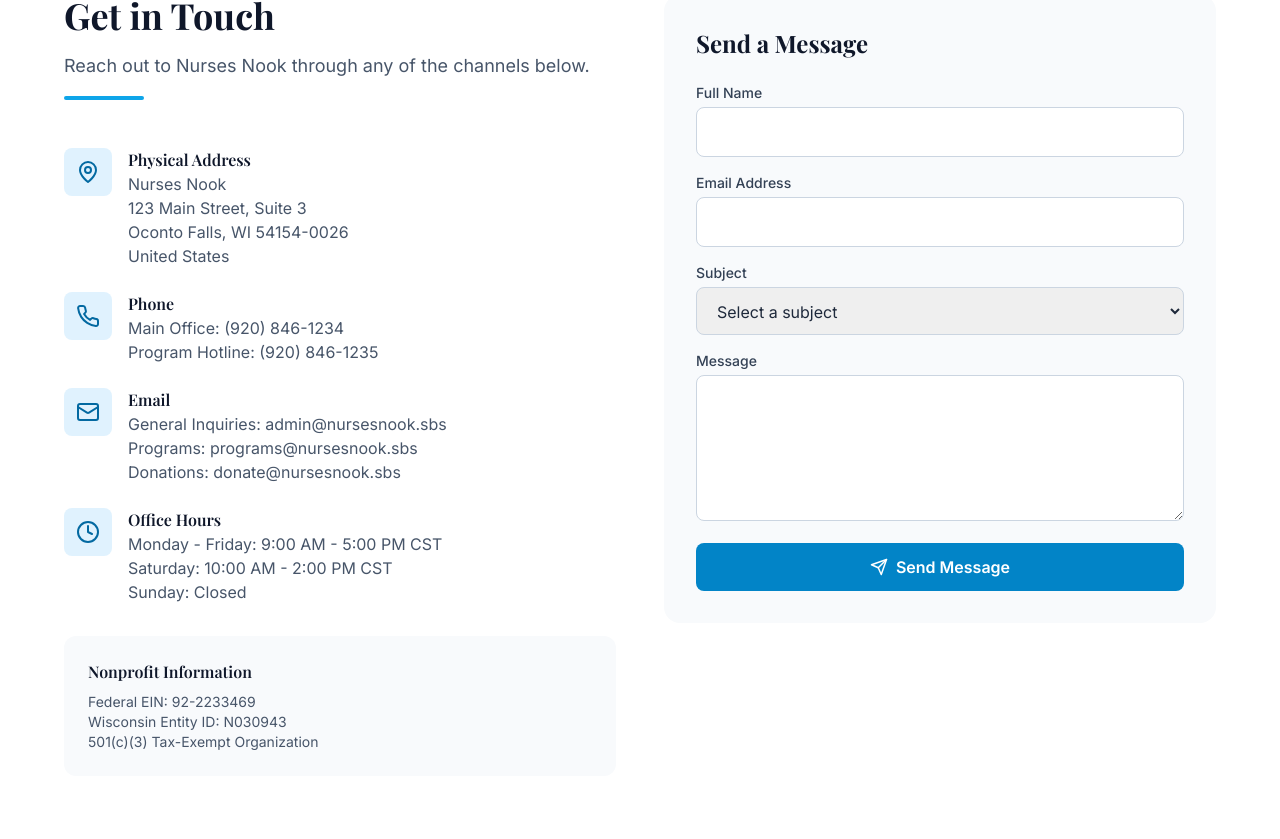
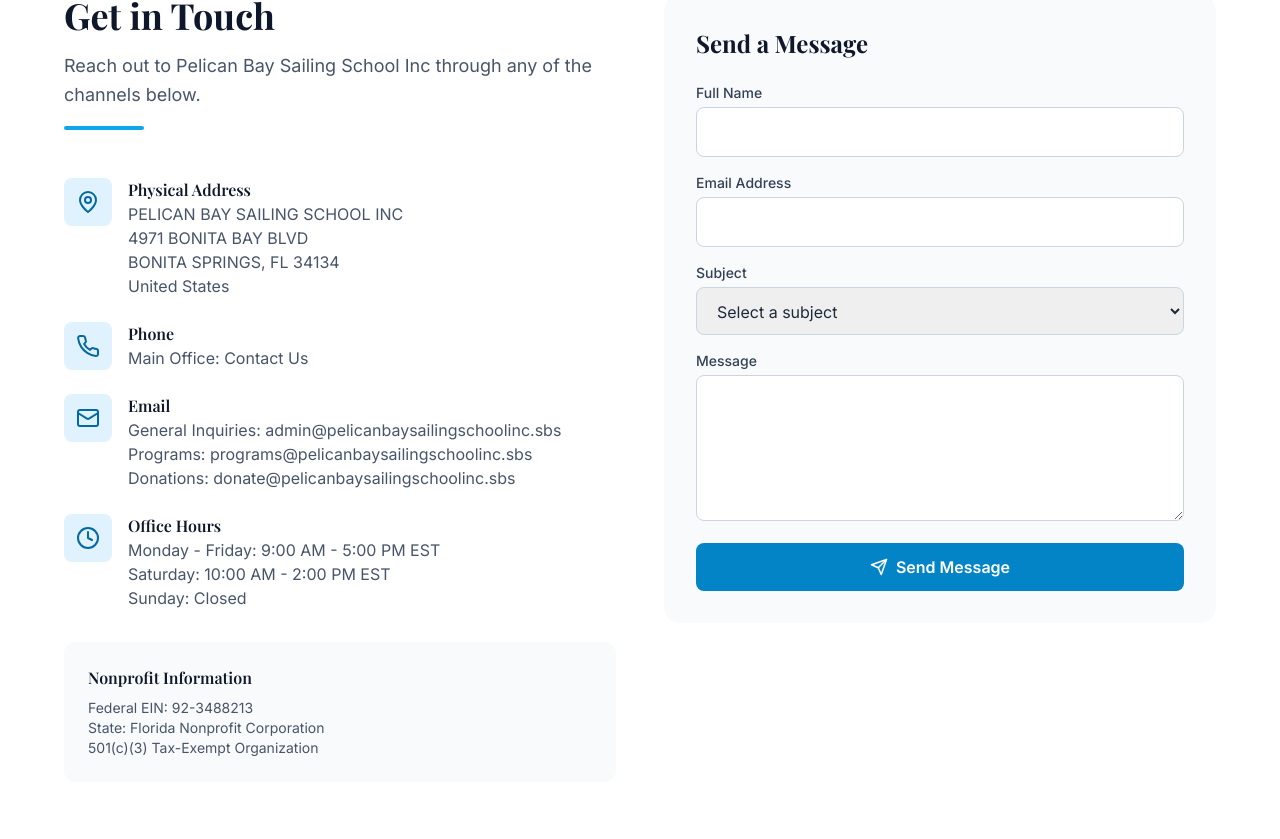
Before and after one commit to irmafiguero199/nurses-nook, a React (Vite) app in the folder nurses-nook-website/: page /contact in a window 1280 px wide. Shown: the part 461-1300 px from the top of the page. Built offline with nearby package versions, Linux system fonts and the light colour scheme.

Commit message:
Update Contact page for Pelican Bay Sailing School

```diff
--- a/nurses-nook-website/src/pages/Contact.jsx
+++ b/nurses-nook-website/src/pages/Contact.jsx
@@ -17,15 +17,15 @@
   return (
     <>
       <Helmet>
-        <title>Contact | Nurses Nook - Oconto Falls, Wisconsin</title>
-        <meta name="description" content="Contact Nurses Nook at 123 Main Street, Suite 3, Oconto Falls, WI 54154-0026. Email: admin@nursesnook.sbs. Phone: (920) 846-1234. EIN 92-2233469." />
-        <link rel="canonical" href="https://nursesnook.sbs/contact" />
+        <title>Contact | Pelican Bay Sailing School Inc - Bonita Springs, Florida</title>
+        <meta name="description" content="Contact Pelican Bay Sailing School Inc at 4971 BONITA BAY BLVD, BONITA SPRINGS, FL 34134. Email: admin@pelicanbaysailingschoolinc.sbs. EIN: 92-3488213." />
+        <link rel="canonical" href="https://pelicanbaysailingschoolinc.sbs/contact" />
       </Helmet>
 
       <section className="bg-primary-700 text-white py-20">
         <div className="container-custom text-center">
           <h1 className="text-4xl md:text-5xl font-bold mb-4">Contact Us</h1>
-          <p className="text-xl text-primary-100 max-w-2xl mx-auto">We are here to answer your questions about programs, partnerships, donations, and more.</p>
+          <p className="text-xl text-primary-100 max-w-2xl mx-auto">We are here to answer your questions about sailing programs, partnerships, donations, and more.</p>
         </div>
       </section>
 
@@ -33,15 +33,15 @@
         <div className="container-custom">
           <div className="grid grid-cols-1 lg:grid-cols-2 gap-12">
             <div>
-              <SectionHeader title="Get in Touch" subtitle="Reach out to Nurses Nook through any of the channels below." centered={false} />
+              <SectionHeader title="Get in Touch" subtitle="Reach out to Pelican Bay Sailing School Inc through any of the channels below." centered={false} />
               <div className="space-y-6">
                 <div className="flex items-start gap-4">
                   <div className="w-12 h-12 bg-primary-100 rounded-lg flex items-center justify-center shrink-0"><MapPin className="text-primary-700" size={24} /></div>
                   <div>
                     <h3 className="font-semibold text-slate-900">Physical Address</h3>
-                    <p className="text-slate-600">Nurses Nook</p>
-                    <p className="text-slate-600">123 Main Street, Suite 3</p>
-                    <p className="text-slate-600">Oconto Falls, WI 54154-0026</p>
+                    <p className="text-slate-600">PELICAN BAY SAILING SCHOOL INC</p>
+                    <p className="text-slate-600">4971 BONITA BAY BLVD</p>
+                    <p className="text-slate-600">BONITA SPRINGS, FL 34134</p>
                     <p className="text-slate-600">United States</p>
                   </div>
                 </div>
@@ -49,33 +49,32 @@
                   <div className="w-12 h-12 bg-primary-100 rounded-lg flex items-center justify-center shrink-0"><Phone className="text-primary-700" size={24} /></div>
                   <div>
                     <h3 className="font-semibold text-slate-900">Phone</h3>
-                    <p className="text-slate-600">Main Office: (920) 846-1234</p>
-                    <p className="text-slate-600">Program Hotline: (920) 846-1235</p>
+                    <p className="text-slate-600">Main Office: Contact Us</p>
                   </div>
                 </div>
                 <div className="flex items-start gap-4">
                   <div className="w-12 h-12 bg-primary-100 rounded-lg flex items-center justify-center shrink-0"><Mail className="text-primary-700" size={24} /></div>
                   <div>
                     <h3 className="font-semibold text-slate-900">Email</h3>
-                    <p className="text-slate-600">General Inquiries: admin@nursesnook.sbs</p>
-                    <p className="text-slate-600">Programs: programs@nursesnook.sbs</p>
-                    <p className="text-slate-600">Donations: donate@nursesnook.sbs</p>
+                    <p className="text-slate-600">General Inquiries: admin@pelicanbaysailingschoolinc.sbs</p>
+                    <p className="text-slate-600">Programs: programs@pelicanbaysailingschoolinc.sbs</p>
+                    <p className="text-slate-600">Donations: donate@pelicanbaysailingschoolinc.sbs</p>
                   </div>
                 </div>
                 <div className="flex items-start gap-4">
                   <div className="w-12 h-12 bg-primary-100 rounded-lg flex items-center justify-center shrink-0"><Clock className="text-primary-700" size={24} /></div>
                   <div>
                     <h3 className="font-semibold text-slate-900">Office Hours</h3>
-                    <p className="text-slate-600">Monday - Friday: 9:00 AM - 5:00 PM CST</p>
-                    <p className="text-slate-600">Saturday: 10:00 AM - 2:00 PM CST</p>
+                    <p className="text-slate-600">Monday - Friday: 9:00 AM - 5:00 PM EST</p>
+                    <p className="text-slate-600">Saturday: 10:00 AM - 2:00 PM EST</p>
                     <p className="text-slate-600">Sunday: Closed</p>
                   </div>
                 </div>
               </div>
               <div className="mt-8 p-6 bg-slate-50 rounded-xl">
                 <h3 className="font-semibold text-slate-900 mb-2">Nonprofit Information</h3>
-                <p className="text-sm text-slate-600">Federal EIN: 92-2233469</p>
-                <p className="text-sm text-slate-600">Wisconsin Entity ID: N030943</p>
+                <p className="text-sm text-slate-600">Federal EIN: 92-3488213</p>
+                <p className="text-sm text-slate-600">State: Florida Nonprofit Corporation</p>
                 <p className="text-sm text-slate-600">501(c)(3) Tax-Exempt Organization</p>
               </div>
             </div>
@@ -92,7 +91,7 @@
                   <form onSubmit={handleSubmit} className="space-y-4">
                     <div><label className="block text-sm font-medium text-slate-700 mb-1">Full Name</label><input type="text" required value={formData.name} onChange={e => setFormData({...formData, name: e.target.value})} className="w-full px-4 py-3 rounded-lg border border-slate-300 focus:ring-2 focus:ring-primary-500 outline-none" /></div>
                     <div><label className="block text-sm font-medium text-slate-700 mb-1">Email Address</label><input type="email" required value={formData.email} onChange={e => setFormData({...formData, email: e.target.value})} className="w-full px-4 py-3 rounded-lg border border-slate-300 focus:ring-2 focus:ring-primary-500 outline-none" /></div>
-                    <div><label className="block text-sm font-medium text-slate-700 mb-1">Subject</label><select required value={formData.subject} onChange={e => setFormData({...formData, subject: e.target.value})} className="w-full px-4 py-3 rounded-lg border border-slate-300 focus:ring-2 focus:ring-primary-500 outline-none"><option value="">Select a subject</option><option value="programs">Programs & Services</option><option value="donate">Donations & Sponsorship</option><option value="volunteer">Volunteering</option><option value="partnership">Partnership Opportunities</option><option value="media">Media Inquiry</option><option value="other">Other</option></select></div>
+                    <div><label className="block text-sm font-medium text-slate-700 mb-1">Subject</label><select required value={formData.subject} onChange={e => setFormData({...formData, subject: e.target.value})} className="w-full px-4 py-3 rounded-lg border border-slate-300 focus:ring-2 focus:ring-primary-500 outline-none"><option value="">Select a subject</option><option value="programs">Sailing Programs & Courses</option><option value="donate">Donations & Sponsorship</option><option value="volunteer">Volunteering</option><option value="partnership">Partnership Opportunities</option><option value="media">Media Inquiry</option><option value="other">Other</option></select></div>
                     <div><label className="block text-sm font-medium text-slate-700 mb-1">Message</label><textarea rows={5} required value={formData.message} onChange={e => setFormData({...formData, message: e.target.value})} className="w-full px-4 py-3 rounded-lg border border-slate-300 focus:ring-2 focus:ring-primary-500 outline-none"></textarea></div>
                     <button type="submit" className="w-full inline-flex items-center justify-center gap-2 px-6 py-3 bg-primary-600 text-white font-semibold rounded-lg hover:bg-primary-700 transition-colors"><Send size={18} /> Send Message</button>
                   </form>
```
